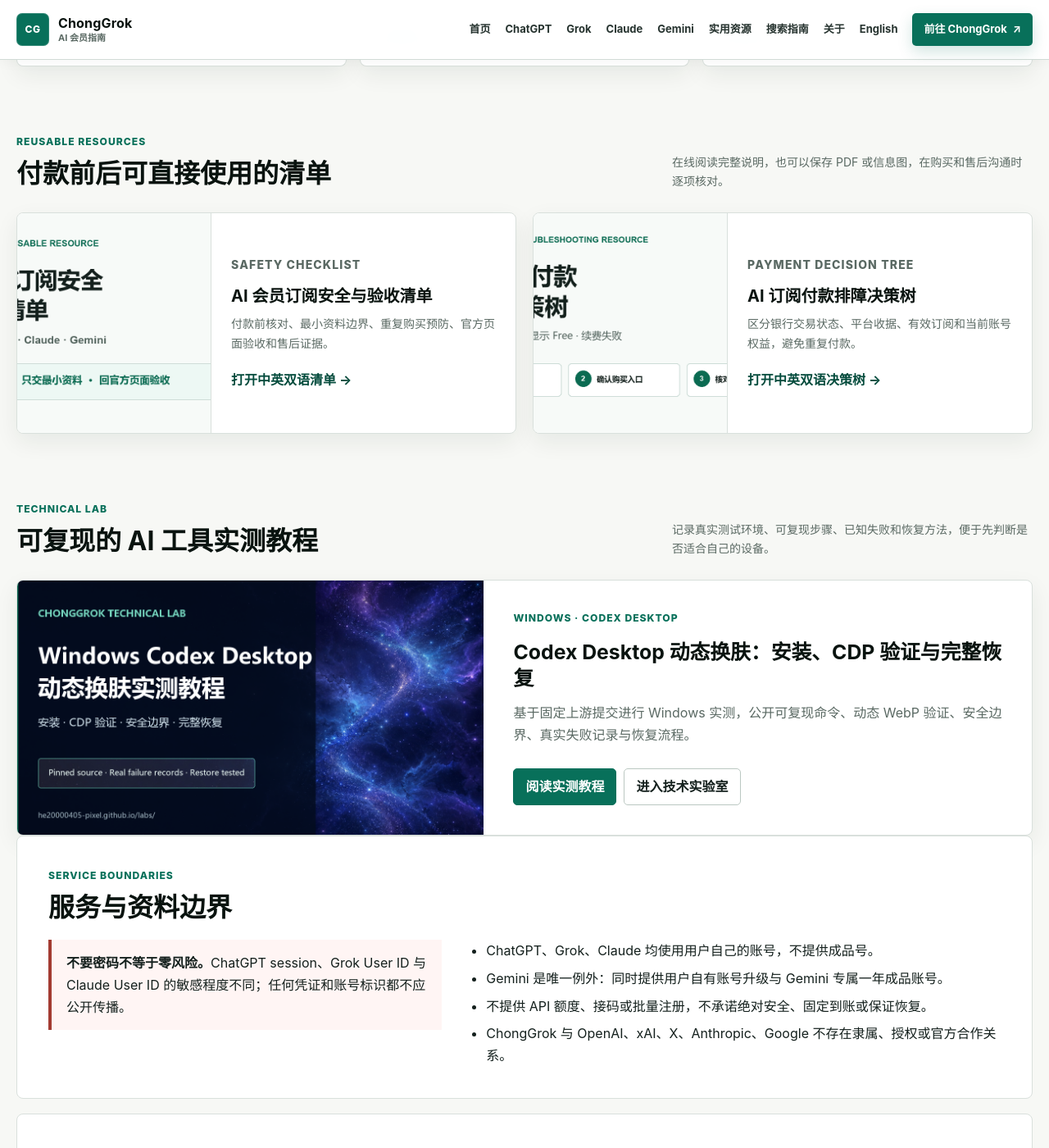
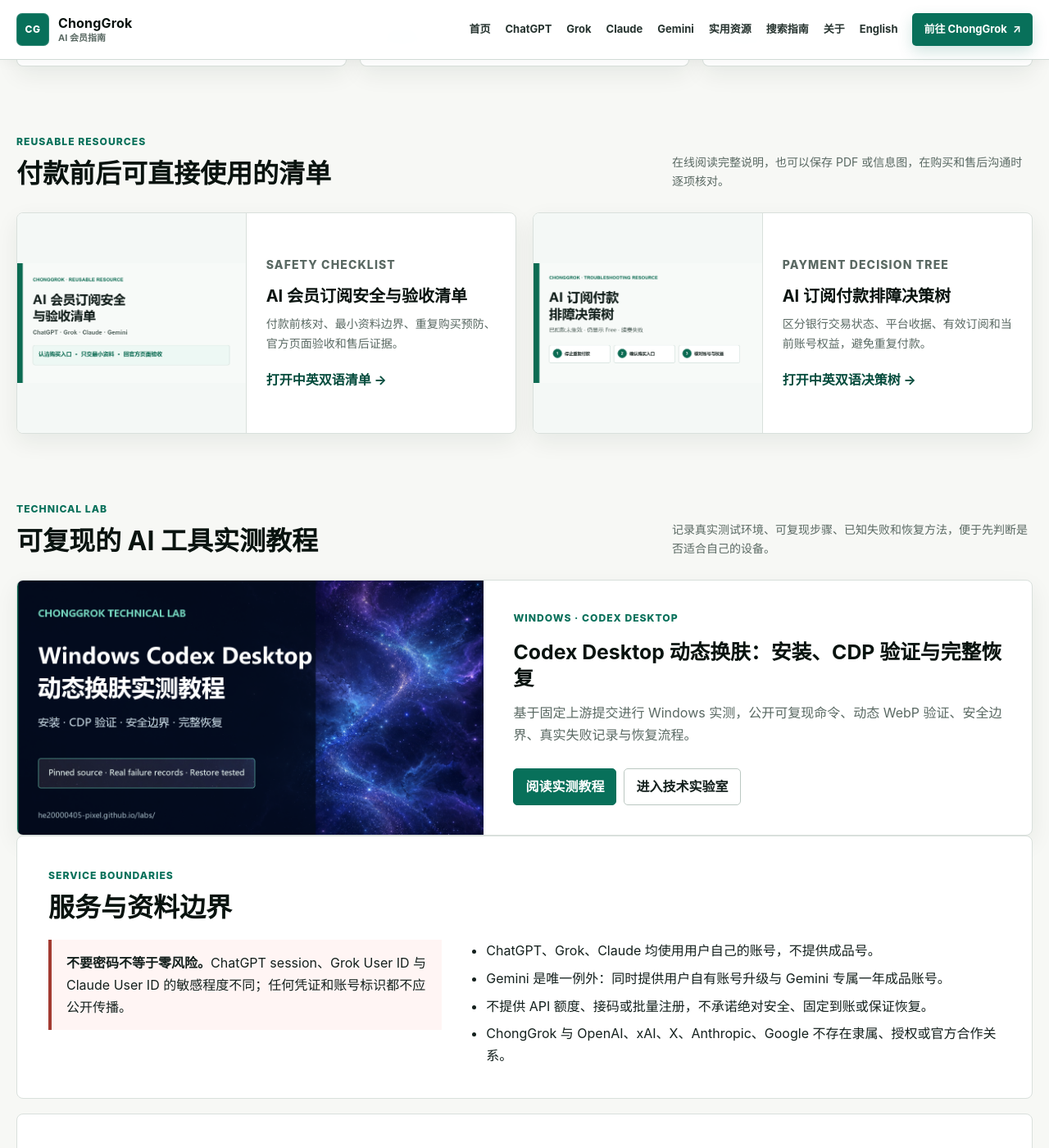
Before and after one commit to he20000405-pixel/he20000405-pixel.github.io, a Jekyll site: the page built from index.md, in a window 1280 px wide and 1400 px high, scrolled down 3146 px. Shown: the whole window at 82% size. Built offline with Jekyll 4.4.1, drawn with Linux system fonts in a browser that asks for light colours.

Commit message:
Fix clipped resource previews

```diff
--- a/_config.yml
+++ b/_config.yml
@@ -11,7 +11,7 @@ chatgpt_guide_url: "https://he20000405-pixel.github.io/chatgpt-plus-pro-china-gu
 grok_guide_url: "https://he20000405-pixel.github.io/supergrok-china-guide/"
 claude_guide_url: "https://he20000405-pixel.github.io/claude-pro-max-china-guide/"
 gemini_guide_url: "https://he20000405-pixel.github.io/gemini-google-ai-pro-china-guide/"
-asset_version: "20260806-visual-1"
+asset_version: "20260806-visual-2"
 
 markdown: kramdown
 highlighter: rouge
--- a/assets/css/visual-refresh.css
+++ b/assets/css/visual-refresh.css
@@ -554,19 +554,26 @@ body {
 
 .resource-card {
   display: grid;
-  grid-template-columns: minmax(210px, .78fr) minmax(0, 1.22fr);
+  grid-template-columns: minmax(230px, .92fr) minmax(0, 1.08fr);
   min-height: 270px;
   box-shadow: var(--shadow-sm);
 }
 
 .resource-media {
+  display: grid;
+  place-items: center;
   height: 100%;
   aspect-ratio: auto;
   border-right: 1px solid var(--line);
   border-bottom: 0;
+  background: #f4f8f6;
 }
 
 .resource-media img {
+  width: 100%;
+  height: auto;
+  max-height: 100%;
+  object-fit: contain;
   object-position: center;
 }
 
```
